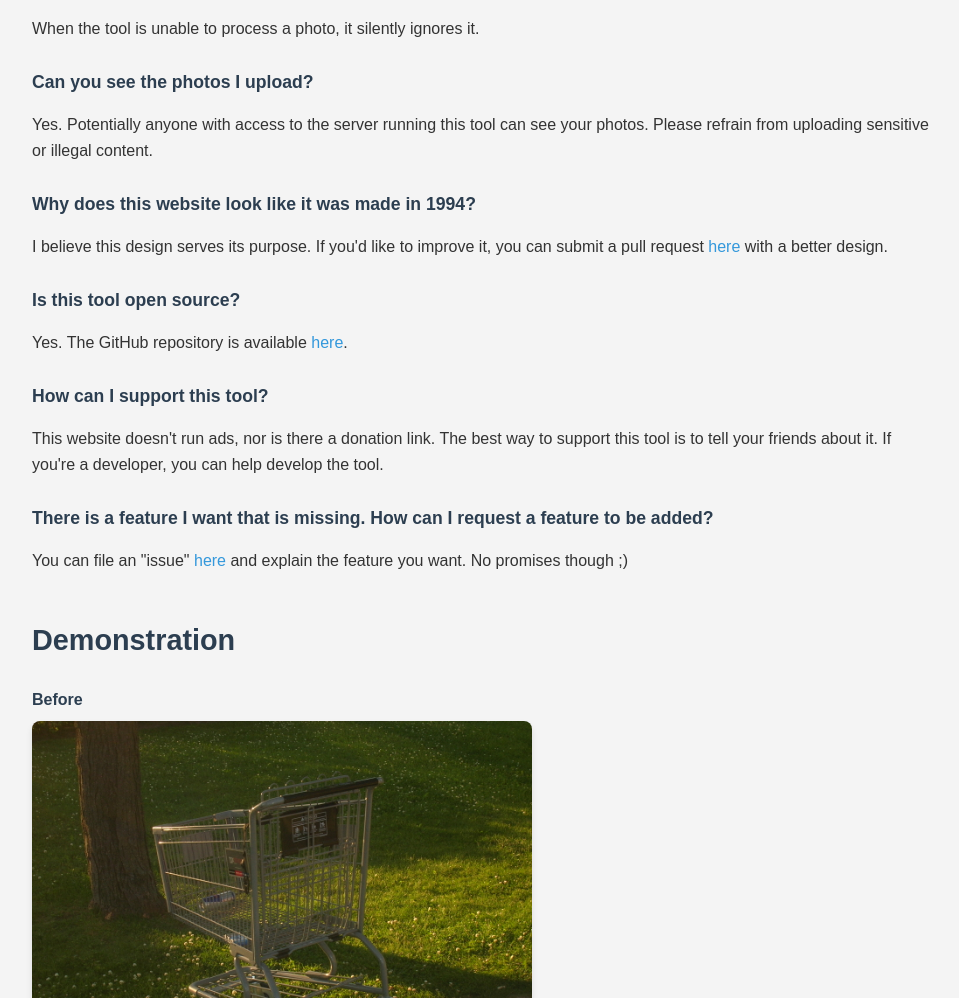
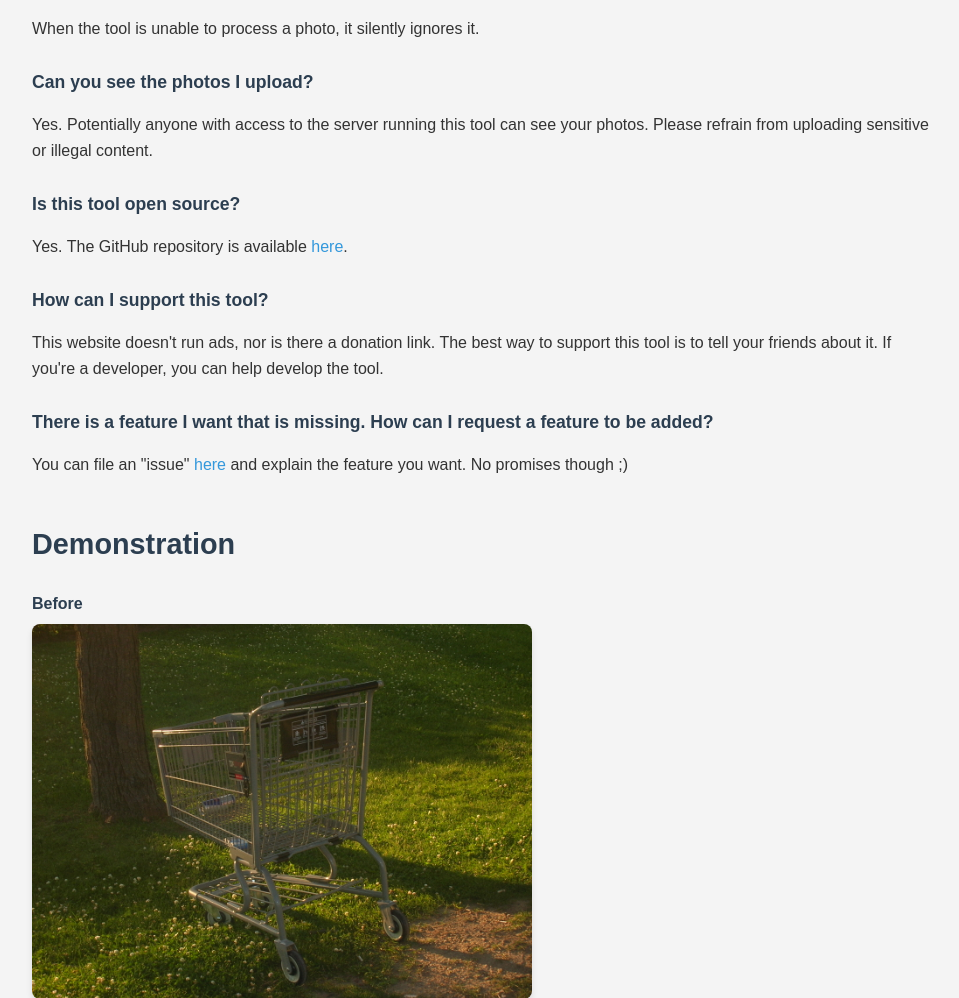
Before and after one commit to ch-iv/image-datestamp, a Flask app: page / in a window 1280 px wide. Shown: the part 860-1858 px from the top of the page, without its empty margins (158-1117 px from the left). Run offline with Flask 3, Linux system fonts and the light colour scheme.

Commit message:
fix: remove design question from FAQ

```diff
--- a/templates/index.html
+++ b/templates/index.html
@@ -110,8 +110,6 @@
 <p>When the tool is unable to process a photo, it silently ignores it.</p>
 <h5>Can you see the photos I upload?</h5>
 <p>Yes. Potentially anyone with access to the server running this tool can see your photos. Please refrain from uploading sensitive or illegal content.</p>
-<h5>Why does this website look like it was made in 1994?</h5>
-<p>I believe this design serves its purpose. If you'd like to improve it, you can submit a pull request <a href="https://github.com/ch-iv/image-datestamp">here</a> with a better design.</p>
 <h5>Is this tool open source?</h5>
 <p>Yes. The GitHub repository is available <a href="https://github.com/ch-iv/image-datestamp">here</a>.</p>
 <h5>How can I support this tool?</h5>
```
